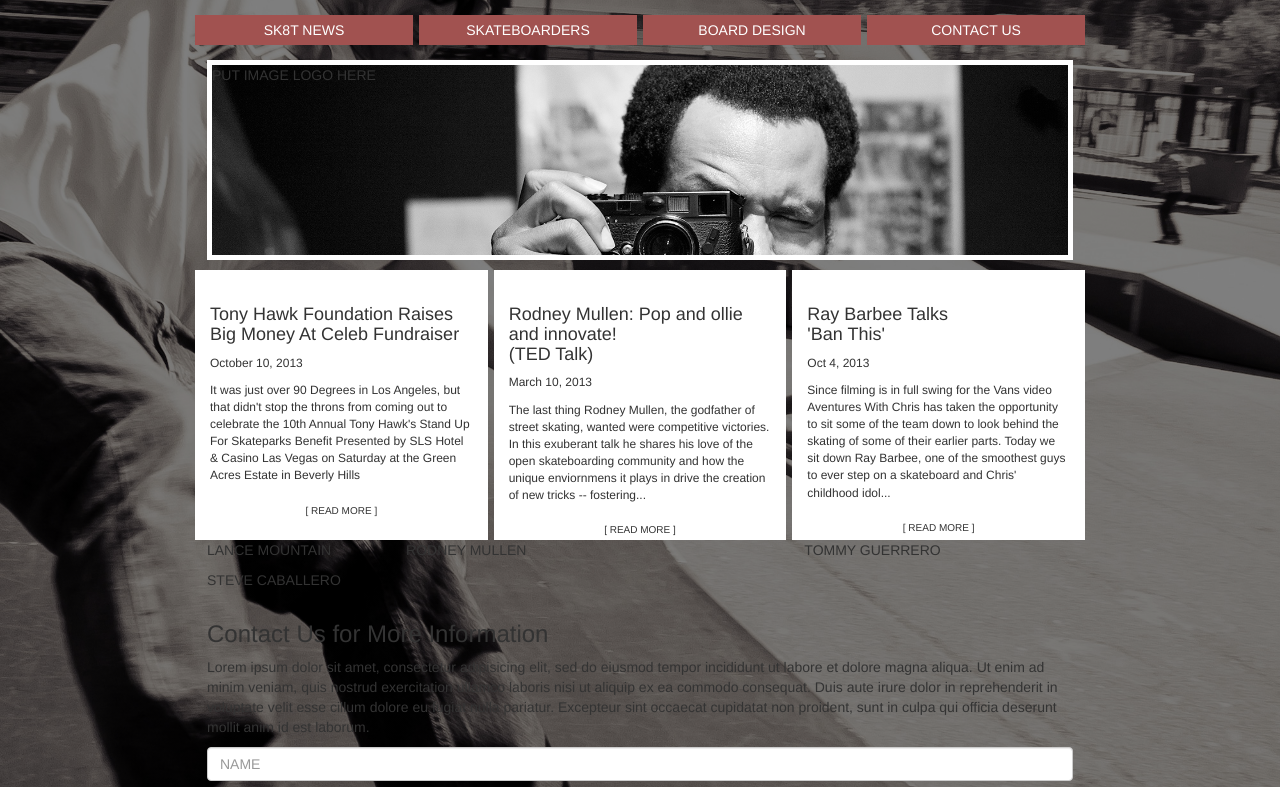
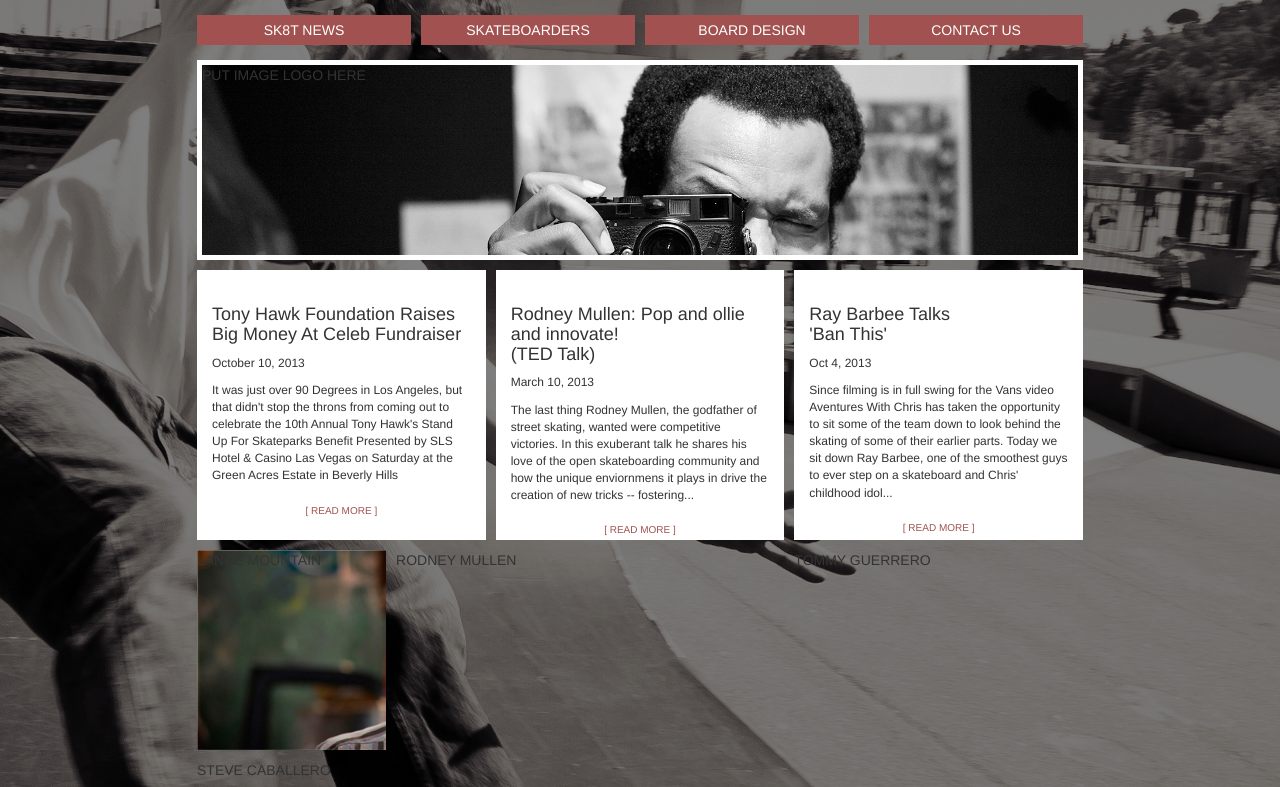
Before and after one commit to BradleyNR/2.2-sass-responsive-bootstrap, a plain HTML site: page index.html in a window 1280 px wide. Shown: the top 787 px of the page. Drawn offline with nearby package versions, Linux system fonts and the light colour scheme; files that its build step writes are made by us from their sources.

Commit message:
more work

```diff
--- a/index.html
+++ b/index.html
@@ -68,25 +68,25 @@
           </div>
         </div>
       </div>
-      <div class="row">
+      <div class="row sk8er-row">
         <div class="col-md-8">
           <!--nested row to create layout-->
           <div class="row">
             <div class="col-md-4">
-              <p>LANCE MOUNTAIN</p>
+              <p class="skater1">LANCE MOUNTAIN</p>
             </div>
             <div class="col-md-4">
-              <p>RODNEY MULLEN</p>
+              <p class="skater2">RODNEY MULLEN</p>
             </div>
           </div>
         </div>
         <div class="col-md-4">
-          <p>TOMMY GUERRERO</p>
+          <p class="skater3">TOMMY GUERRERO</p>
         </div>
       </div>
       <div class="row">
         <div class="col-md-8">
-          <p>STEVE CABALLERO</p>
+          <p class="skater4">STEVE CABALLERO</p>
         </div>
 
       </div>
--- a/scss/styles.scss
+++ b/scss/styles.scss
@@ -1,6 +1,6 @@
 /* Bootstrap Variables */
 $icon-font-path: "../bower_components/bootstrap-sass/assets/fonts/bootstrap/";
-
+$grid-gutter-width: 10px;
 /* Import Bootstrap */
 @import "../bower_components/bootstrap-sass/assets/stylesheets/bootstrap";
 
@@ -21,10 +21,10 @@ body{
 }
 
 
-.headbutton-col{
-  padding-left: 3px;
-  padding-right: 3px;
-}
+// .headbutton-col{
+//   padding-left: 3px;
+//   padding-right: 3px;
+// }
 
 .headbutton{
   background-color: $headbutton_color;
@@ -51,12 +51,6 @@ body{
   margin-top: 10px;
 }
 
-.col-pg-1{
-  padding-left: 3px;
-  padding-right: 3px;
-  margin-left: 0;
-  margin-right: 0;
-}
 
 .pg-1{
   background-color: $white;
@@ -71,5 +65,17 @@ body{
   h2{
     font-size: 10px;
     text-align: center;
+    color: $headbutton_color;
   }
 }
+
+.sk8er-row{
+  margin-top: 10px;
+}
+
+.skater1{
+  background-image: url("../skateboard-images/sk8er-4.png");
+  background-repeat: no-repeat;
+  background-size: cover;
+  height: 200px;
+}
```
